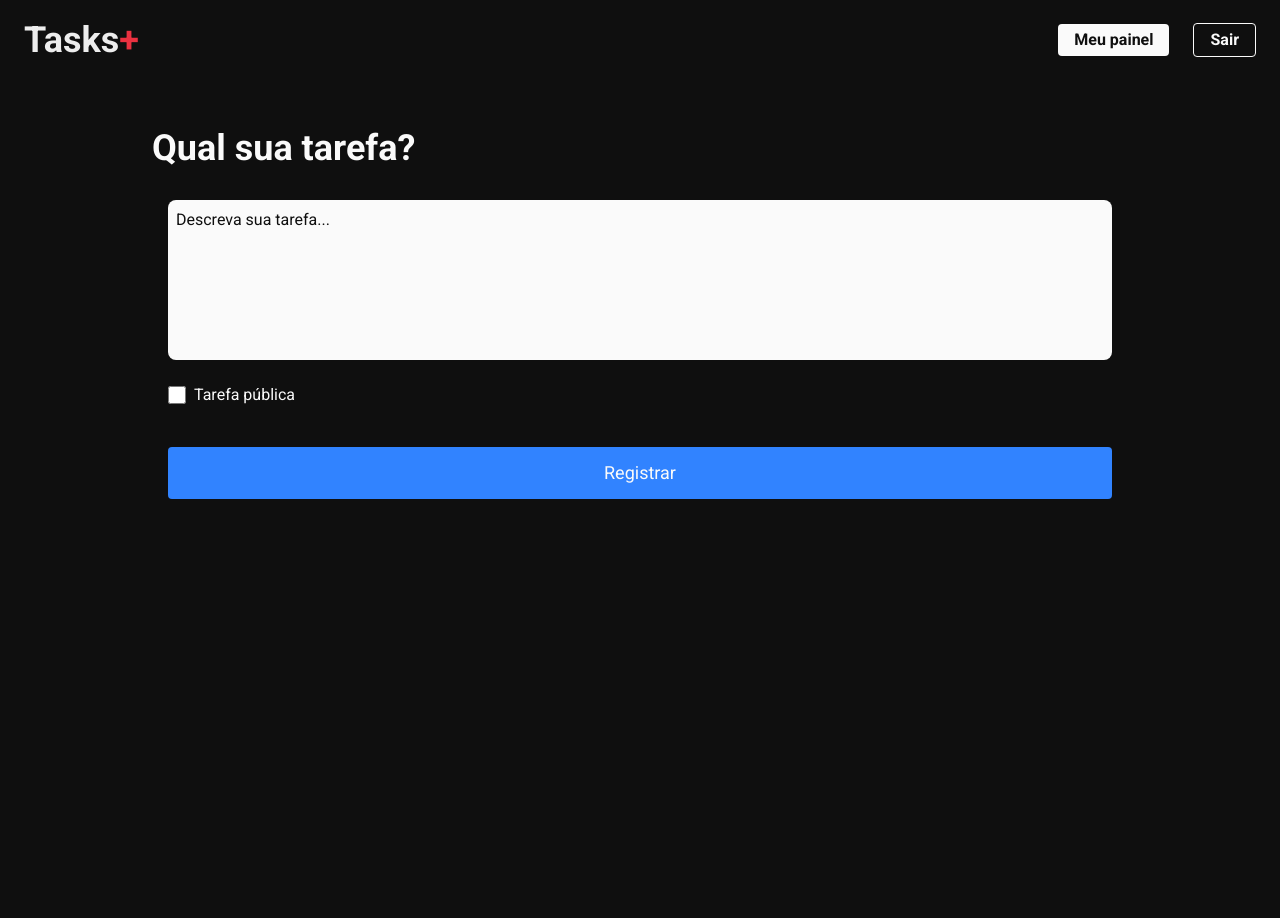
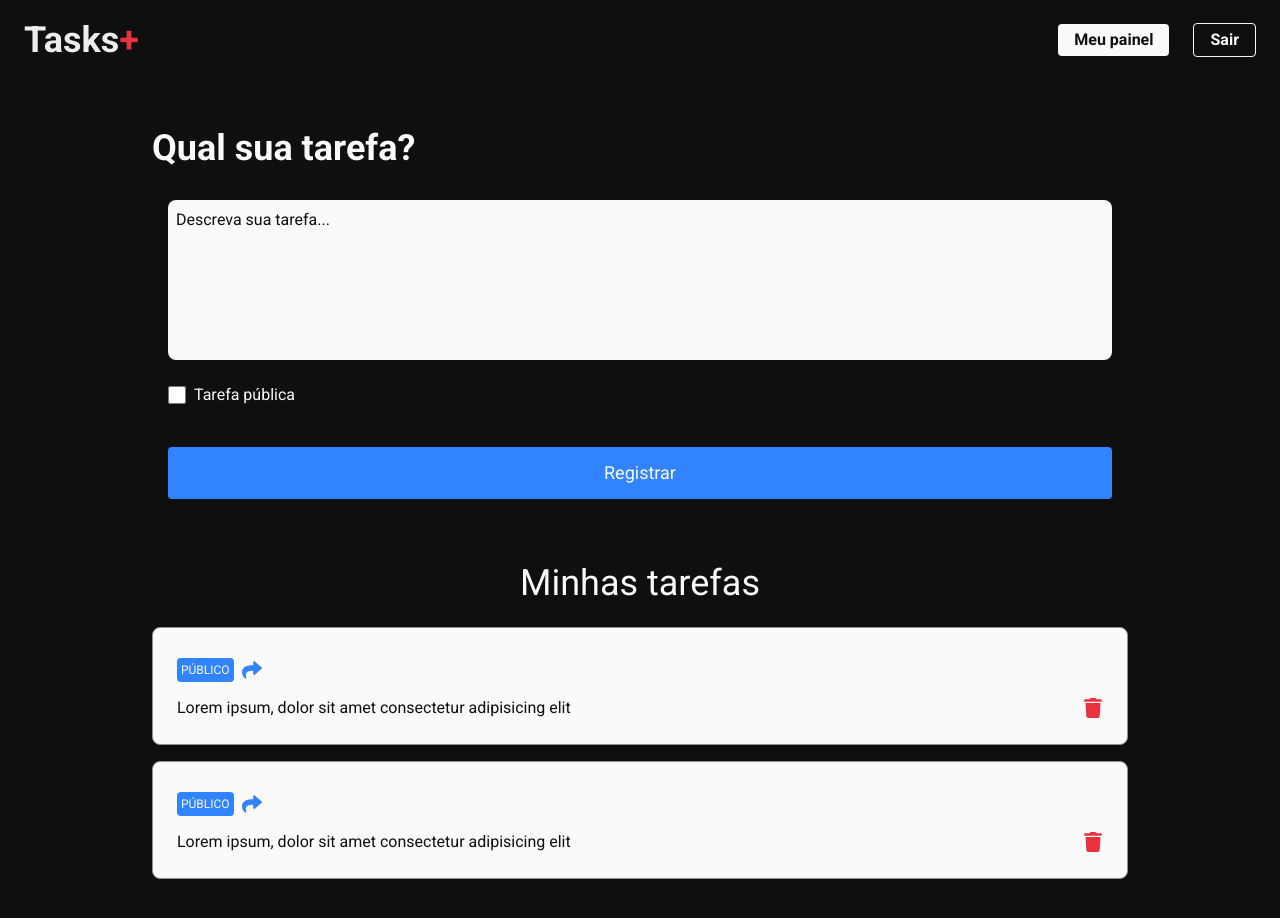
Before and after one commit to kaynanldev-f/moreTasks, a Next.js app: page /dashboard in a window 1280 px wide. Shown: the top 918 px of the page. Before the commit the page ends 800 px from the top, so only its background shows below. Built offline with nearby package versions, Linux system fonts and the light colour scheme; no server answers; sample sign-in values are in the browser's storage.

Commit message:
style: Structure and styling of the My Tasks dashboard

```diff
--- a/package.json
+++ b/package.json
@@ -12,7 +12,8 @@
     "next": "16.3.4",
     "next-auth": "^4.24.15",
     "react": "19.2.8",
-    "react-dom": "19.2.8"
+    "react-dom": "19.2.8",
+    "react-icons": "^5.7.0"
   },
   "devDependencies": {
     "@tailwindcss/postcss": "^4",
--- a/src/app/dashboard/page.tsx
+++ b/src/app/dashboard/page.tsx
@@ -2,6 +2,8 @@ import { getServerSession } from "next-auth";
 import { authOptions } from "../../app/lib/auth";
 import { redirect } from "next/navigation";
 import TextArea from "../components/TextArea";
+import { FaShare, FaTrash } from "react-icons/fa";
+
 export default async function Dashboard() {
   const session = await getServerSession(authOptions);
 
@@ -11,6 +13,7 @@ export default async function Dashboard() {
   return (
     <div className="w-full flex flex-col items-center justify-between p-6 ">
       <main className="max-w-5xl w-full flex flex-col p-6">
+        <section>
         <h1 className="text-[#fafafa] text-4xl font-bold">Qual sua tarefa?</h1>
         <form action="" className=" max-w-5xl w-full px-4 pb-6 mt-8 rounded-lg">
           <TextArea placeholder="Descreva sua tarefa..." />
@@ -34,6 +37,39 @@ export default async function Dashboard() {
             Registrar
           </button>
         </form>
+        </section>
+        <section className=" mt-10 w-full">
+          <h1 className="text-center text-4xl text-[#fafafa] mb-6">Minhas tarefas</h1>
+
+          <article className="flex flex-col bg-[#fafafa]  mb-4 p-6 border-[1.5px]  border-[#909090] rounded-lg">
+            <div className="flex items-center  gap-2">
+              <label htmlFor="tag" className="bg-[#3183ff] px-1 py-1 text-[#fafafa] rounded-sm text-xs">PÚBLICO</label>
+              <button className="bg-transparentborder-0 my-2 cursor-pointer">
+                <FaShare size={20} color="#3183ff"/>
+              </button>
+            </div>
+            <div className="mt-2 flex items-center justify-between">
+              <p className="whitespace-pre-wrap text-background">Lorem ipsum, dolor sit amet consectetur adipisicing elit</p>
+              <button>
+                <FaTrash size={20} color="#ea3140" className="cursor-pointer"/>
+              </button>
+            </div>
+          </article>
+          <article className="flex flex-col bg-[#fafafa]  mb-4 p-6 border-[1.5px]  border-[#909090] rounded-lg">
+            <div className="flex items-center  gap-2">
+              <label htmlFor="tag" className="bg-[#3183ff] px-1 py-1 text-[#fafafa] rounded-sm text-xs">PÚBLICO</label>
+              <button className="bg-transparentborder-0 my-2 cursor-pointer">
+                <FaShare size={20} color="#3183ff"/>
+              </button>
+            </div>
+            <div className="mt-2 flex items-center justify-between">
+              <p className="whitespace-pre-wrap text-background">Lorem ipsum, dolor sit amet consectetur adipisicing elit</p>
+              <button>
+                <FaTrash size={20} color="#ea3140" className="cursor-pointer"/>
+              </button>
+            </div>
+          </article>
+        </section>
       </main>
     </div>
   );
--- a/src/app/layout.tsx
+++ b/src/app/layout.tsx
@@ -2,7 +2,7 @@ import type { Metadata } from "next";
 import { Roboto } from "next/font/google";
 import "./globals.css";
 import Providers from "./providers";
-import Header from "./components/Header/Index";
+import Header from "./components/header/Index";
 
 const roboto = Roboto({
   variable: "--font-roboto",
--- a/src/app/lib/auth.ts
+++ b/src/app/lib/auth.ts
@@ -4,8 +4,15 @@ import GitHubProvider from "next-auth/providers/github";
 export const authOptions: NextAuthOptions = {
   providers: [
     GitHubProvider({
-      clientId: process.env.AUTH_GITHUB_ID!,
-      clientSecret: process.env.AUTH_GITHUB_SECRET!,
+      clientId: process.env.GITHUB_ID!,
+      clientSecret: process.env.GITHUB_SECRET!,
+
+
     }),
   ],
+   secret: process.env.NEXTAUTH_SECRET,
+
+  session: {
+    strategy: "jwt",
+  },
 };
```
Also changed, not shown: 1 other file (tests, documents, lock files or other folders).
